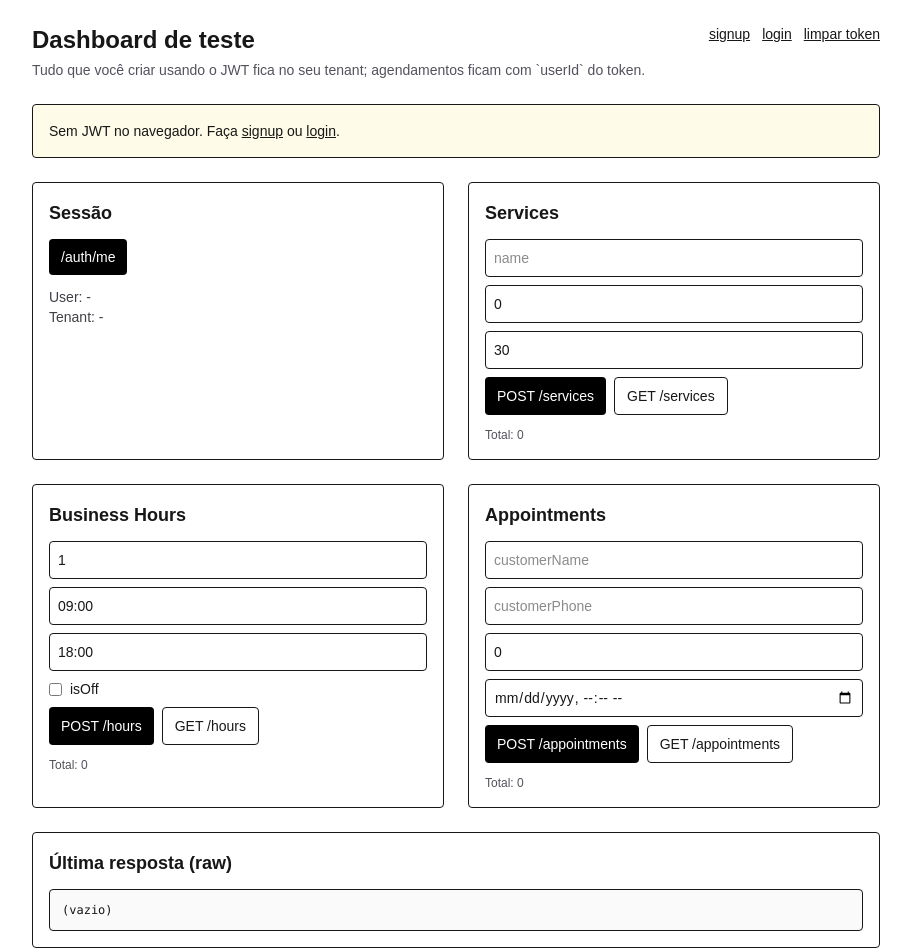
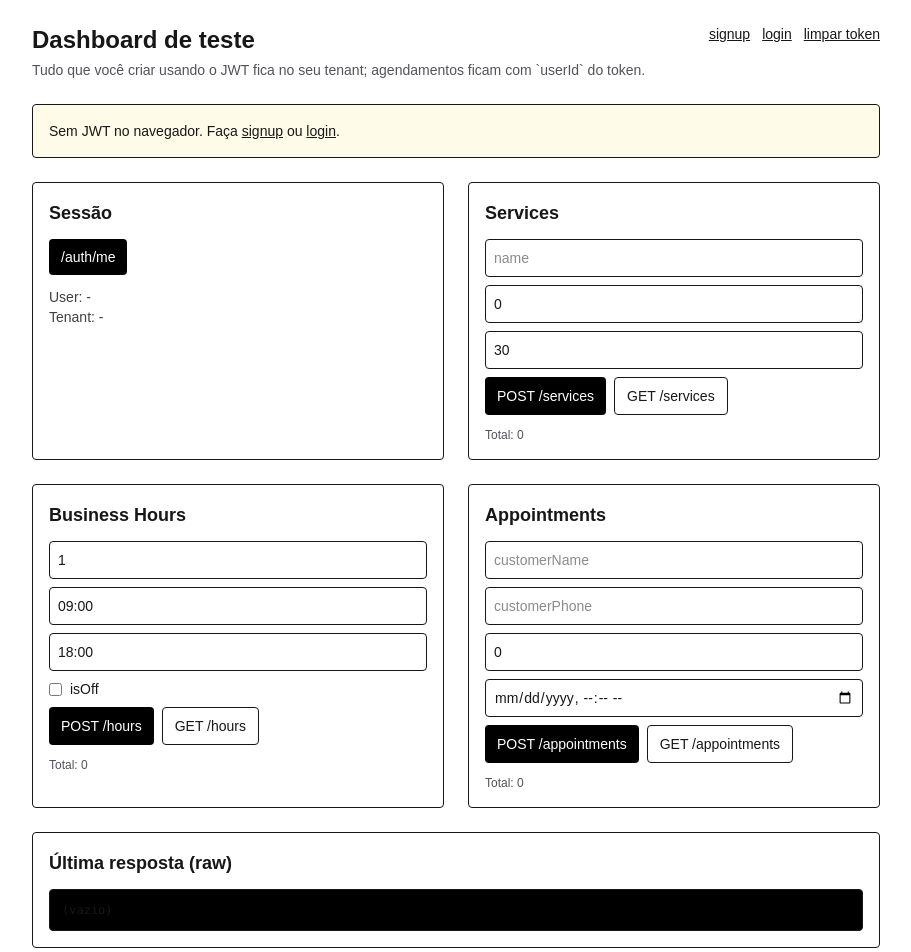
Before and after one commit to JoseLuizMendes/AgendamentoAPI, a Next.js app in the folder web/: page /dashboard in a window 1280 px wide. Shown: the top 952 px of the page, without its empty margins (184-1095 px from the left). Built offline with nearby package versions, Linux system fonts and the light colour scheme; no server answers.

Commit message:
style: ajusta espaçamento e cor de fundo no dashboard

```diff
--- a/web/src/app/dashboard/page.tsx
+++ b/web/src/app/dashboard/page.tsx
@@ -209,7 +209,7 @@ export default function DashboardPage() {
 
   return (
     <div className="mx-auto max-w-4xl p-6">
-      <div className="flex items-start justify-between gap-6">
+      <div className="flex items-start justify-between  gap-6">
         <div>
           <h1 className="text-2xl font-semibold">Dashboard de teste</h1>
           <p className="mt-1 text-sm text-zinc-600">
@@ -238,7 +238,7 @@ export default function DashboardPage() {
 
       {error ? <div className="mt-6 rounded border border-red-300 bg-red-50 p-3 text-sm text-red-800">{error}</div> : null}
 
-      <div className="mt-6 grid gap-6 md:grid-cols-2">
+      <div className="mt-6 grid gap-6 md:grid-cols-2 ">
         <section className="rounded border p-4">
           <h2 className="text-lg font-semibold">Sessão</h2>
           <div className="mt-3 flex flex-wrap gap-2">
@@ -312,9 +312,9 @@ export default function DashboardPage() {
         </section>
       </div>
 
-      <section className="mt-6 rounded border p-4">
+      <section className="mt-6 rounded border p-4 ">
         <h2 className="text-lg font-semibold">Última resposta (raw)</h2>
-        <pre className="mt-3 max-h-[420px] overflow-auto rounded border bg-zinc-50 p-3 text-xs">{raw || "(vazio)"}</pre>
+        <pre className="mt-3 max-h-[420px] overflow-auto rounded border bg-black p-3 text-xs">{raw || "(vazio)"}</pre>
       </section>
     </div>
   );
```
